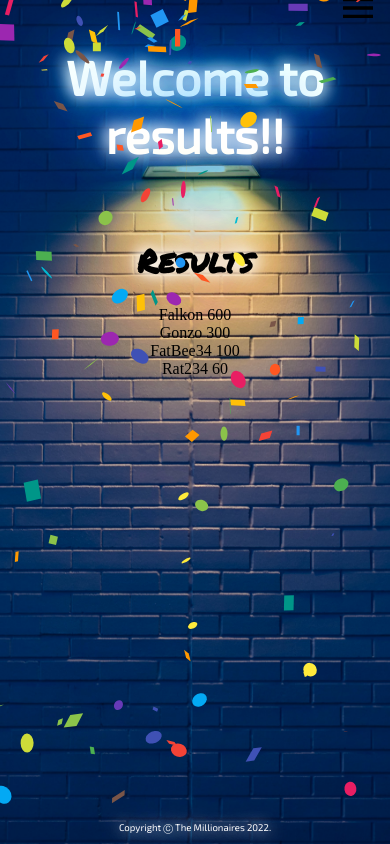
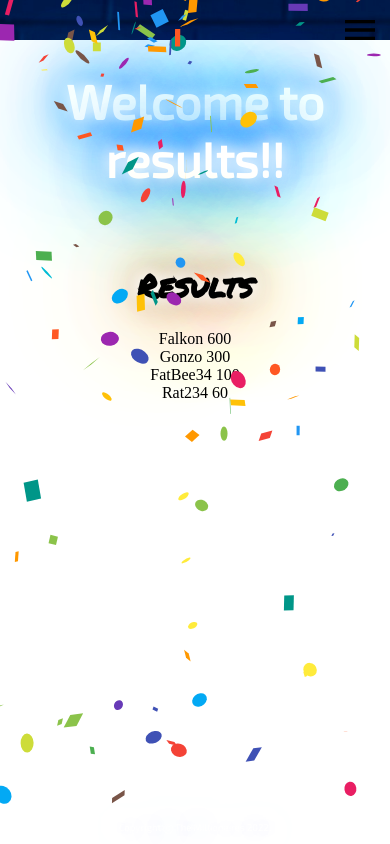
Before and after one commit to azotamiota/utility-billionaire, a React (Vite) app: page /result in a window 390 px wide. Built offline with nearby package versions, Linux system fonts and the light colour scheme; no server answers.

Commit message:
mobile and responsive create page

```diff
--- a/src/components/NavBar/index.module.css
+++ b/src/components/NavBar/index.module.css
@@ -1,9 +1,10 @@
 .navContainer {
-    /* background-color: grey; */
-    padding: 2%;
+    background-image: url("../../assets/background.jpg");
+    background-size: 4000px;
     display: flex;
     justify-content: center;
     align-items: center;
+    padding: 20px;
 }
 
 .navbar {
@@ -84,7 +85,8 @@ a {
 
     .hamburger {
         position: absolute;
-        right: 3%;
+        top: 10px;
+        right: 10px;
         cursor: pointer;
     }
 
--- a/src/pages/CreateGame/index.module.css
+++ b/src/pages/CreateGame/index.module.css
@@ -1,21 +1,25 @@
 .root {
-    margin-top: 2%;
+    background-image: url("../../assets/background.jpg");
+    height: 100vh;
+    background-size: 2500px;
+    padding-top: 100px;
+    background-repeat: no-repeat;
 }
 
 label {
     text-align: center;
     width: 100%;
     font-family: 'Permanent Marker', cursive;
-    color: black;
-    font-size: 1.5rem;
-    margin-bottom: 1%;
+    color: white;
+    font-size: 1rem;
+    margin-bottom: 10px;
 }
 
 select, input[type=text] {
     outline: none;
     color: white;
     font-family: 'Exo 2', sans-serif;
-    font-size: 1rem;
+    font-size: 0.8rem;
     border: 1px solid white;
     border-radius: 10px;
     background-color: transparent;
@@ -40,3 +44,17 @@ select:focus, input[type=text]:focus {
         0 0 2.8rem #c49a67,
         inset 0 0 1.3rem #c49a67;
 }
+
+@media (min-width: 800px) {
+    .root {
+        padding-top: 150px;
+    }
+}
+
+@media (min-width: 990px) {
+    .root {
+        /* padding-top: 200px; */
+        background-position: left;
+        background-size: 4000px;
+    }
+}
--- a/src/styles.css
+++ b/src/styles.css
@@ -2,14 +2,15 @@ body {
     margin: 0;
     width: 100vw;
     min-height: 100vh;
-    background-image: url("./assets/background.jpg");
-    background-position: center;
+    /* background-image: url("./assets/background.jpg"); */
 
   /* Center and scale the image nicely */
     background-position: center;
     background-repeat: no-repeat;
     background-size: cover;
 }
+
+
 
 /* #background-video {
     width: 100vw;
```
